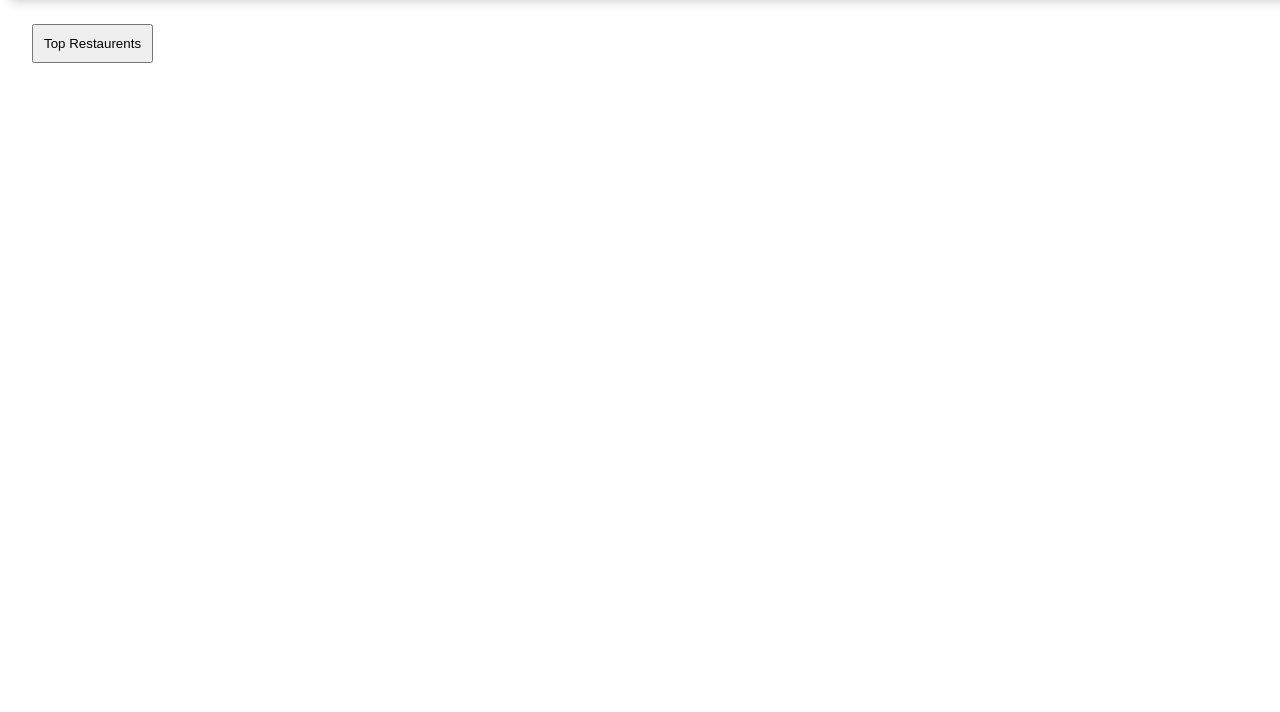
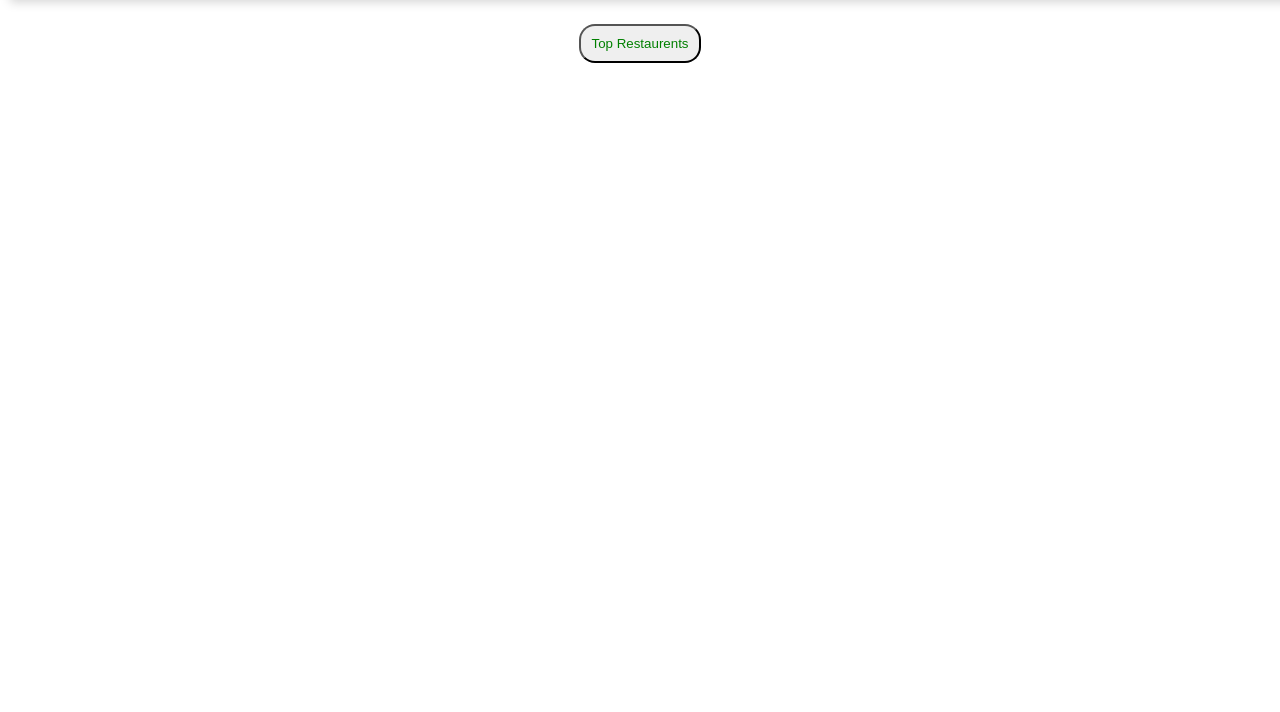
Before and after one commit to amolsasane/namaste-react, a React app: page / in a window 1280 px wide. Shown: the part 88-800 px from the top of the page. Built offline with nearby package versions, Linux system fonts and the light colour scheme.

Commit message:
style: button

```diff
--- a/Lesson-04/code/index.css
+++ b/Lesson-04/code/index.css
@@ -15,8 +15,11 @@ body {
 }
 
 .btn {
-  margin: 2rem;
+  margin: 2rem auto;
   padding: 10px;
+  border-radius: 1rem;
+  display: block;
+  color: green;
 }
 
 .img-container {
```
